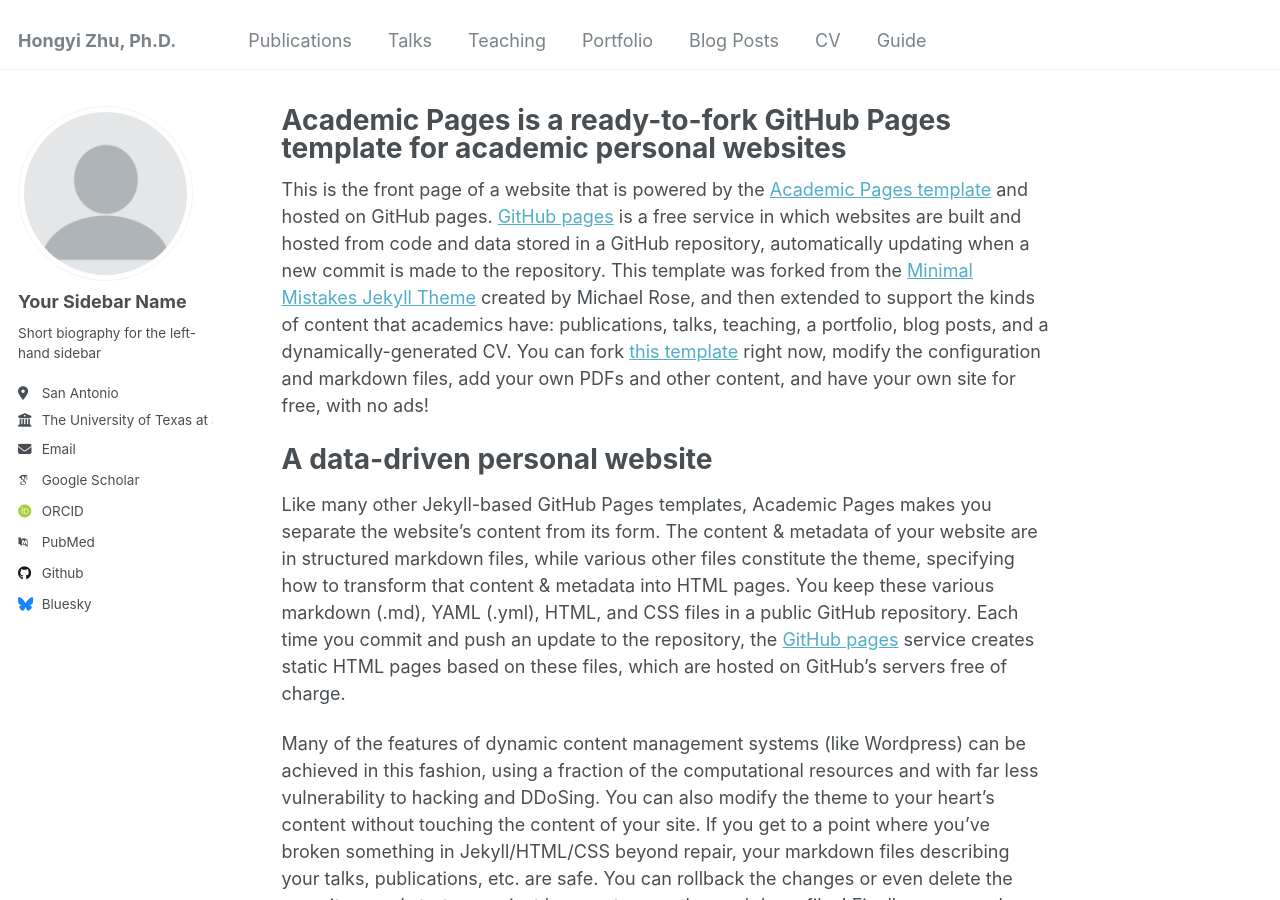
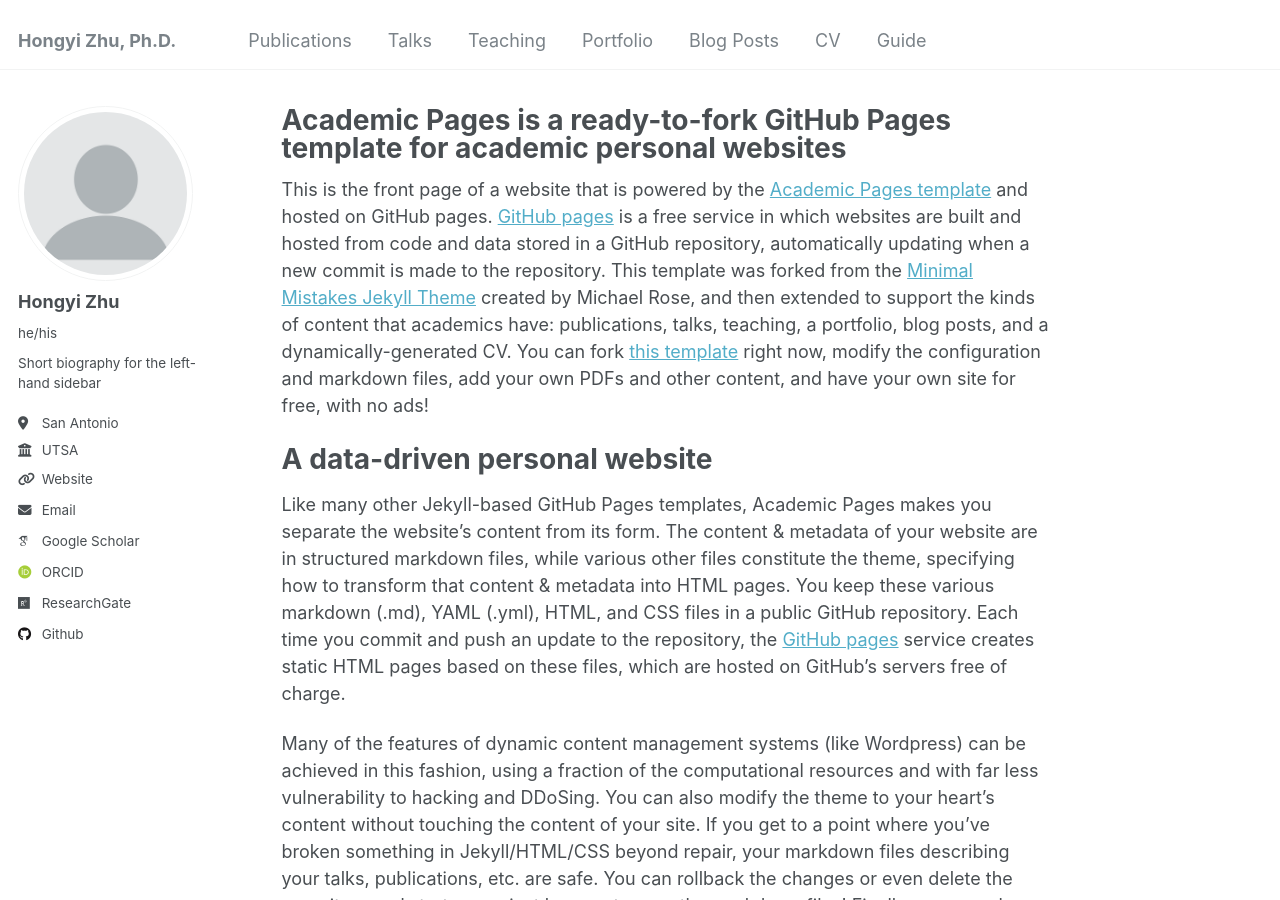
Before and after one commit to HongyiZhu/HongyiZhu.github.io, a Jekyll site: the page built from _pages/about.md, in a window 1280 px wide and 900 px high. Built offline with Jekyll 4.4.1, drawn with Linux system fonts in a browser that asks for light colours; some web fonts are replaced.

Commit message:
Update _config.yml

```diff
--- a/_config.yml
+++ b/_config.yml
@@ -12,7 +12,7 @@ title                    : "Hongyi Zhu, Ph.D."
 title_separator          : "-"
 name                     : &name "Hongyi Zhu"
 description              : &description "personal description"
-url                      : https://hongyizhu.github.io # the base hostname & protocol for your site e.g. "https://mmistakes.github.io"
+url                      : &url "https://hongyizhu.github.io" # the base hostname & protocol for your site e.g. "https://mmistakes.github.io"
 baseurl                  : "" # the subpath of your site, e.g. "/blog"
 repository               : "HongyiZhu/hongyizhu.github.io"
 
@@ -22,22 +22,22 @@ repository               : "HongyiZhu/hongyizhu.github.io"
 author:
   # Biographic information
   avatar           : "profile.png"
-  name             : "Your Sidebar Name"
-  pronouns         : # example: "she/her"
+  name             : "Hongyi Zhu"
+  pronouns         : "he/his" # example: "she/her"
   bio              : "Short biography for the left-hand sidebar"
   location         : "San Antonio"
-  employer         : "The University of Texas at San Antonio"
-  uri              : # URL
+  employer         : "UTSA"
+  uri              : "https://business.utsa.edu/faculty/profiles/zhu-hongyi.html"
   email            : "Hongyi.Zhu@utsa.edu"
 
   # Academic websites
   arxiv            : # URL - Update with the correct link to your profile
-  googlescholar    : "https://scholar.google.com/citations?user=PS_CX0AAAAAJ"
+  googlescholar    : "https://scholar.google.com/citations?user=rhI_TcsAAAAJ"
   impactstory      : # URL
-  orcid            : "http://orcid.org/yourorcidurl"
+  orcid            : "http://orcid.org/0000-0001-6794-0230"
   semantic         : # URL
-  pubmed           : "https://www.ncbi.nlm.nih.gov/pubmed/?term=john+snow"
-  researchgate     : # URL
+  pubmed           : # URL
+  researchgate     : "https://www.researchgate.net/profile/Hongyi-Zhu"
   scopus           : # URL
 
   # Repositories and software development
@@ -49,7 +49,7 @@ author:
   stackoverflow    : # User number or user number and name (i.e., use "1" or "1/jeff-atwood")
 
   # Social media
-  bluesky          : "bsky.app" # Replace this with you Bluesky username
+  bluesky          : # Replace this with you Bluesky username "bsky.app"
   facebook         : # Username
   flickr           : # Username
   foursquare       : # Username
@@ -102,7 +102,7 @@ comments:
     colorscheme          : # "light" (default), "dark"
 staticman:
   allowedFields          : ['name', 'email', 'url', 'message']
-  branch                 : "gh-pages" # "master", "gh-pages"
+  branch                 : "master" # "master", "gh-pages"
   commitMessage          : "New comment."
   filename               : comment-{@timestamp}
   format                 : "yml"
```
